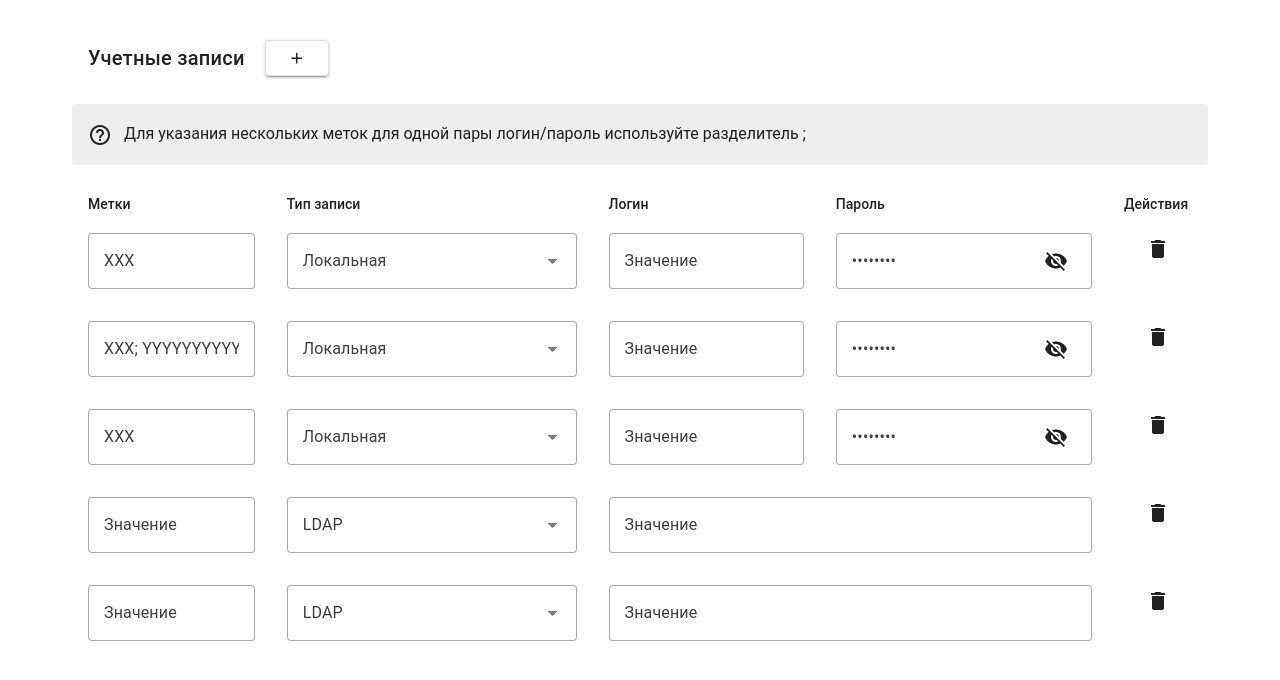
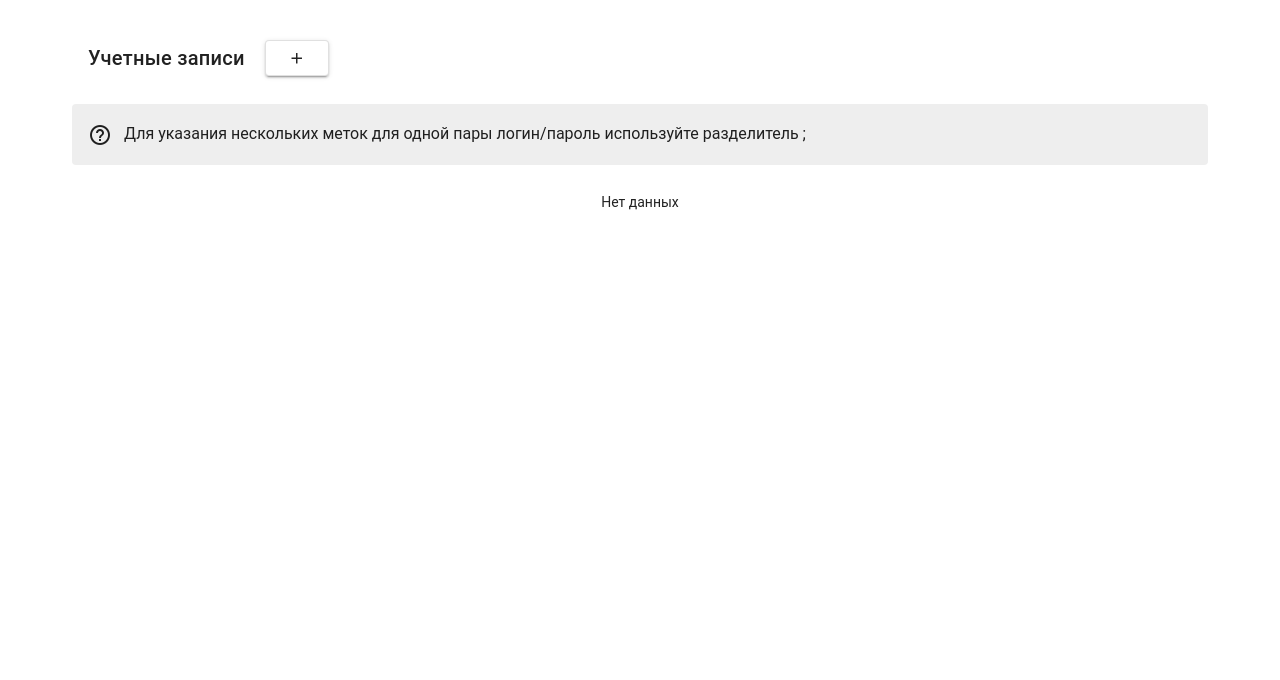
Before and after one commit to PashchenkoRuslan/saasoft, a Vue app: page / in a window 1280 px wide. Shown: the top 680 px of the page. Built offline with nearby package versions, Linux system fonts and the light colour scheme; the HTML template or start-up script is replaced by a standard one.

Commit message:
refactor: delete static data

```diff
--- a/src/stores/accounts.ts
+++ b/src/stores/accounts.ts
@@ -6,43 +6,7 @@ export const useAccountStore = defineStore("accounts", {
     const storedAccounts = localStorage.getItem("accounts");
     const initialAccounts: Account[] = storedAccounts
       ? JSON.parse(storedAccounts)
-      : [
-          {
-            tags: "XXX",
-            type: "Локальная",
-            login: "Значение",
-            password: "password",
-            errors: {},
-          },
-          {
-            tags: "XXX; YYYYYYYYYY; IIIIIIIIII; MMMMMMMMMM",
-            type: "Локальная",
-            login: "Значение",
-            password: "password",
-            errors: {},
-          },
-          {
-            tags: "XXX",
-            type: "Локальная",
-            login: "Значение",
-            password: "password",
-            errors: {},
-          },
-          {
-            tags: "Значение",
-            type: "LDAP",
-            login: "Значение",
-            password: null,
-            errors: {},
-          },
-          {
-            tags: "Значение",
-            type: "LDAP",
-            login: "Значение",
-            password: null,
-            errors: {},
-          },
-        ];
+      : [];
 
     return {
       accounts: initialAccounts,
```
